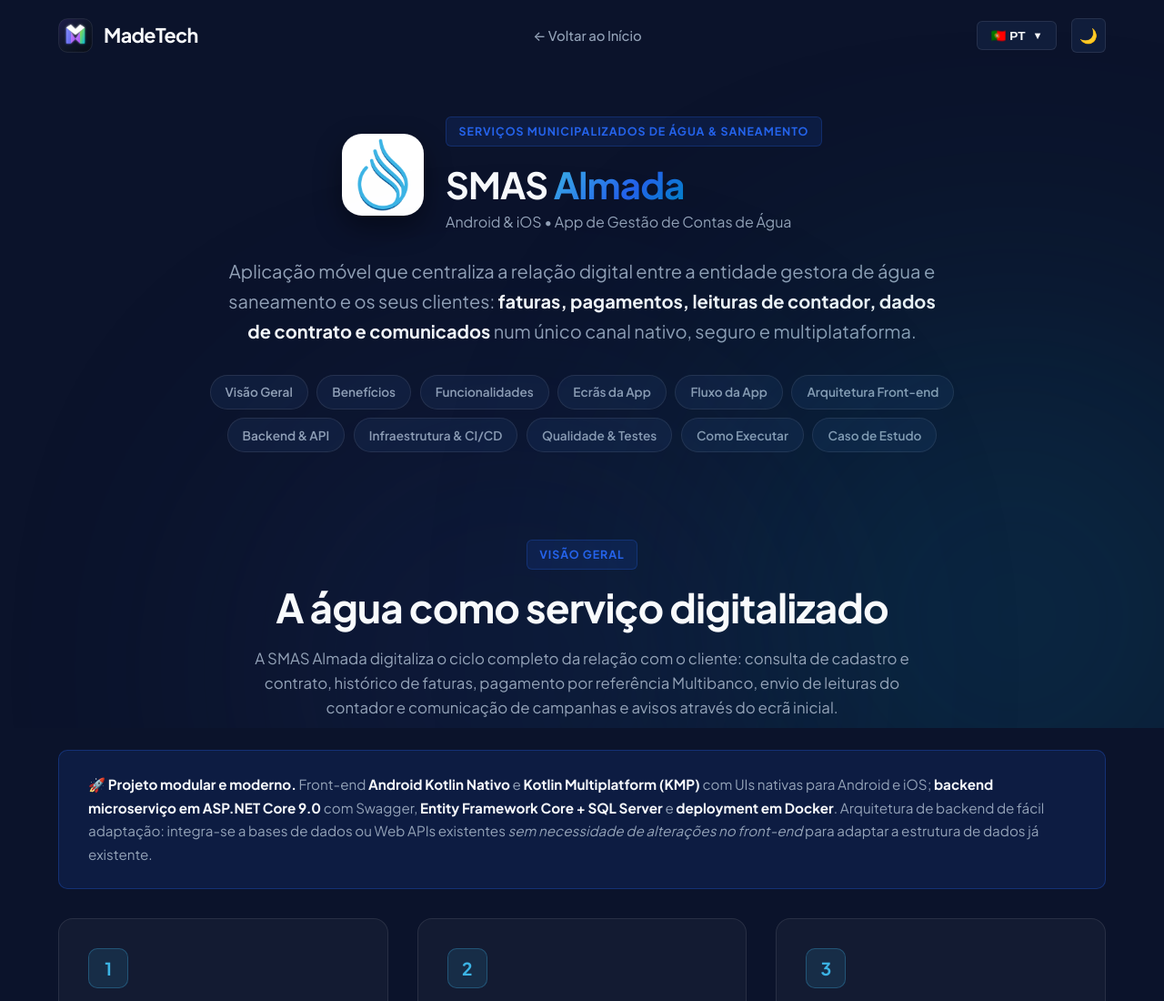
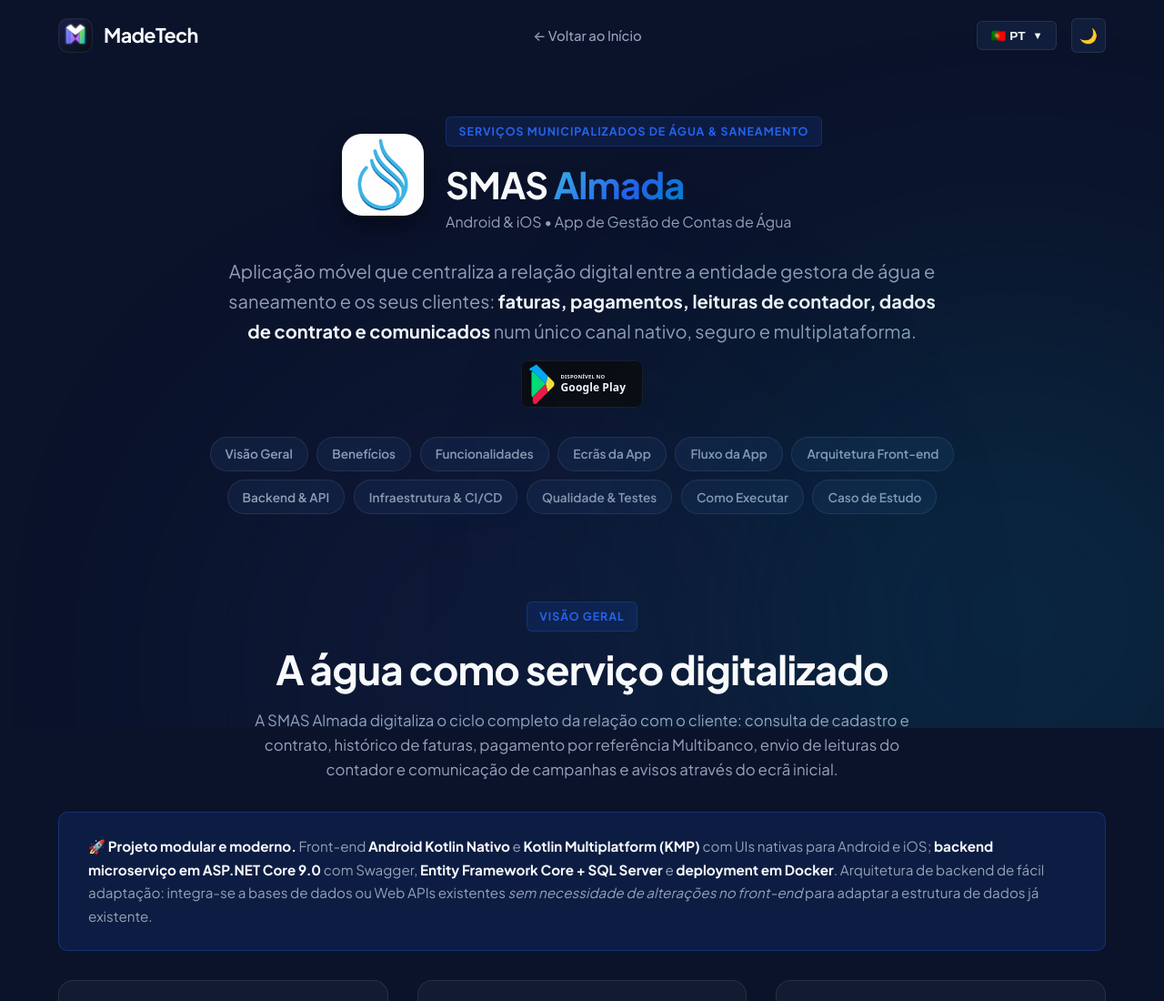
Before and after one commit to edsondiasalves/madetech, a website built with Vite: page smas/index.html in a window 1280 px wide. Shown: the top 1100 px of the page at 91% size. Built offline with nearby package versions, Linux system fonts and the light colour scheme; animation ran at ten frames a second.

Commit message:
Add Google Play badge to SMAS page

```diff
--- a/smas/index.html
+++ b/smas/index.html
@@ -346,6 +346,12 @@
         <strong style="color: var(--text-main);">faturas, pagamentos, leituras de contador, dados de contrato e comunicados</strong>
         num único canal nativo, seguro e multiplataforma.
       </p>
+
+      <div class="badges-group" style="justify-content: center;">
+        <a href="https://play.google.com/store/apps/details?id=com.smas.app" target="_blank" rel="noopener" class="badge-playstore">
+          <img src="/assets/google-play-badge.svg" alt="Disponível no Google Play">
+        </a>
+      </div>
 
       <div class="page-toc">
         <a href="#contexto">Visão Geral</a>
```
